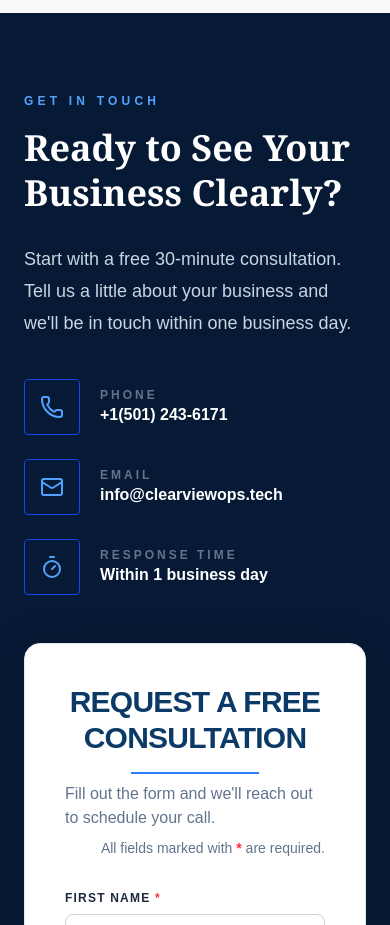
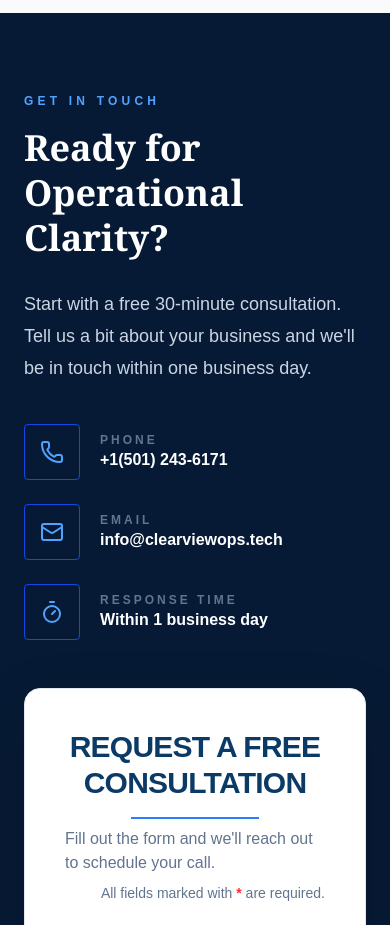
Before and after one commit to Mickey-Bancie/clearview-operations, a Next.js app: page / in a window 390 px wide. Shown: the part 10820-11745 px from the top of the page. Built offline with nearby package versions, Linux system fonts and the light colour scheme.

Commit message:
Fixed mobile cuttoff

```diff
--- a/app/page.tsx
+++ b/app/page.tsx
@@ -525,9 +525,9 @@ customer experiences, workflows, and service clarity.
         <div className="mx-auto grid max-w-7xl gap-12 md:grid-cols-[0.8fr_1.2fr] md:items-start">
           <div>
             <SectionLabel light>Get In Touch</SectionLabel>
-            <h2 className="font-serif text-4xl font-black leading-tight">Ready to See Your Business Clearly?</h2>
+            <h2 className="font-serif text-4xl font-black leading-tight">Ready for Operational Clarity?</h2>
             <p className="mt-7 max-w-sm text-lg leading-8 text-slate-300">
-              Start with a free 30-minute consultation. Tell us a little about your business and we'll be in touch within one business day.
+              Start with a free 30-minute consultation. Tell us a bit about your business and we'll be in touch within one business day.
             </p>
             <div className="mt-10 space-y-6">
               {([
```
